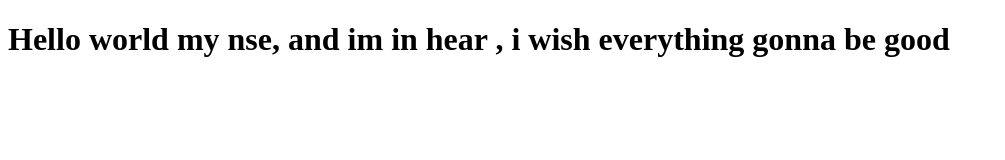
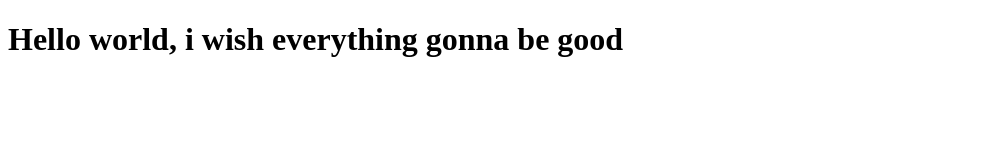
Before and after one commit to nhungdothi155/CICD-Jenkins-Docker-Ansible-EKS, a plain HTML site: page index.html in a window 1280 px wide. Shown: the whole page, without its empty margins (0-1005 px from the left). Drawn offline with Linux system fonts and the light colour scheme.

Commit message:
Update index.html

```diff
--- a/index.html
+++ b/index.html
@@ -6,7 +6,7 @@
     <title>Document</title>
 </head>
 <body>
-    <h1>Hello world my nse, and im in hear , i wish everything gonna be good</h1>
+    <h1>Hello world, i wish everything gonna be good</h1>
 
 </body>
 </html>
```
